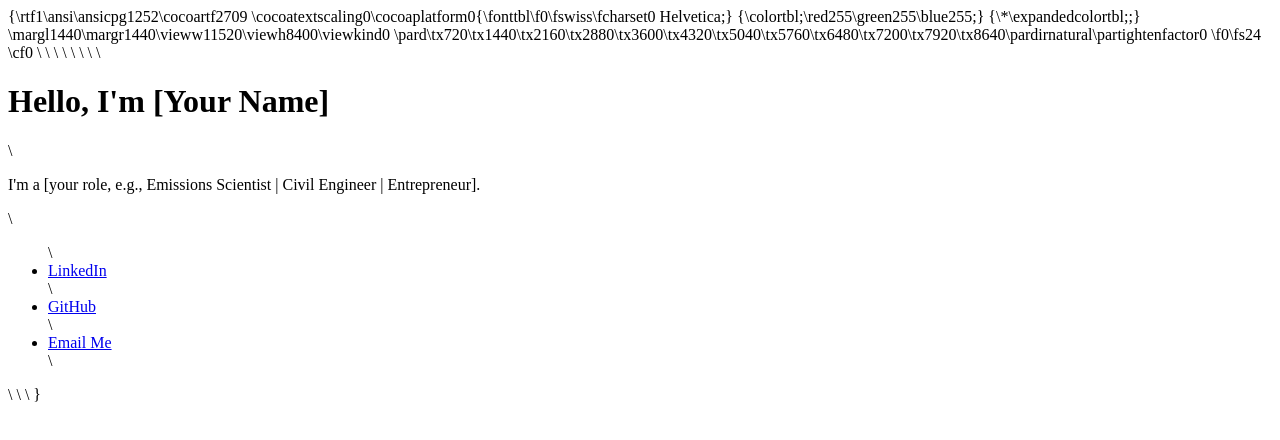
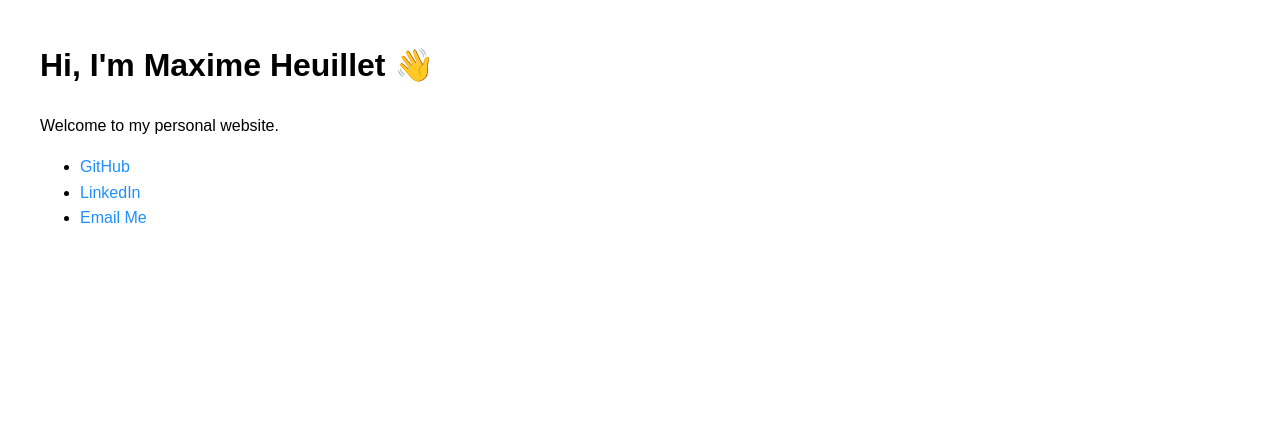
Before and after one commit to MaxHeuillet/maxime-heuillet.github.io, a plain HTML site: page index.html in a window 1280 px wide. Drawn offline with Linux system fonts and the light colour scheme.

Commit message:
Add files via upload

```diff
--- a/index.html
+++ b/index.html
@@ -1,25 +1,27 @@
-{\rtf1\ansi\ansicpg1252\cocoartf2709
-\cocoatextscaling0\cocoaplatform0{\fonttbl\f0\fswiss\fcharset0 Helvetica;}
-{\colortbl;\red255\green255\blue255;}
-{\*\expandedcolortbl;;}
-\margl1440\margr1440\vieww11520\viewh8400\viewkind0
-\pard\tx720\tx1440\tx2160\tx2880\tx3600\tx4320\tx5040\tx5760\tx6480\tx7200\tx7920\tx8640\pardirnatural\partightenfactor0
-
-\f0\fs24 \cf0 <!DOCTYPE html>\
-<html lang="en">\
-<head>\
-  <meta charset="UTF-8" />\
-  <meta name="viewport" content="width=device-width, initial-scale=1.0"/>\
-  <title>Your Name | Portfolio</title>\
-</head>\
-<body>\
-  <h1>Hello, I'm [Your Name]</h1>\
-  <p>I'm a [your role, e.g., Emissions Scientist | Civil Engineer | Entrepreneur].</p>\
-  <ul>\
-    <li><a href="https://linkedin.com/in/yourname">LinkedIn</a></li>\
-    <li><a href="https://github.com/yourusername">GitHub</a></li>\
-    <li><a href="mailto:youremail@example.com">Email Me</a></li>\
-  </ul>\
-</body>\
-</html>\
-}
+<!DOCTYPE html>
+<html lang="en">
+<head>
+  <meta charset="UTF-8">
+  <meta name="viewport" content="width=device-width, initial-scale=1.0">
+  <title>Maxime Heuillet | Portfolio</title>
+  <style>
+    body {
+      font-family: sans-serif;
+      margin: 40px;
+      max-width: 800px;
+      line-height: 1.6;
+    }
+    h1 { font-size: 2em; }
+    a { color: dodgerblue; text-decoration: none; }
+  </style>
+</head>
+<body>
+  <h1>Hi, I'm Maxime Heuillet 👋</h1>
+  <p>Welcome to my personal website.</p>
+  <ul>
+    <li><a href="https://github.com/MaxHeuillet">GitHub</a></li>
+    <li><a href="https://linkedin.com/in/YOUR-LINK">LinkedIn</a></li>
+    <li><a href="mailto:your.email@example.com">Email Me</a></li>
+  </ul>
+</body>
+</html>
```
